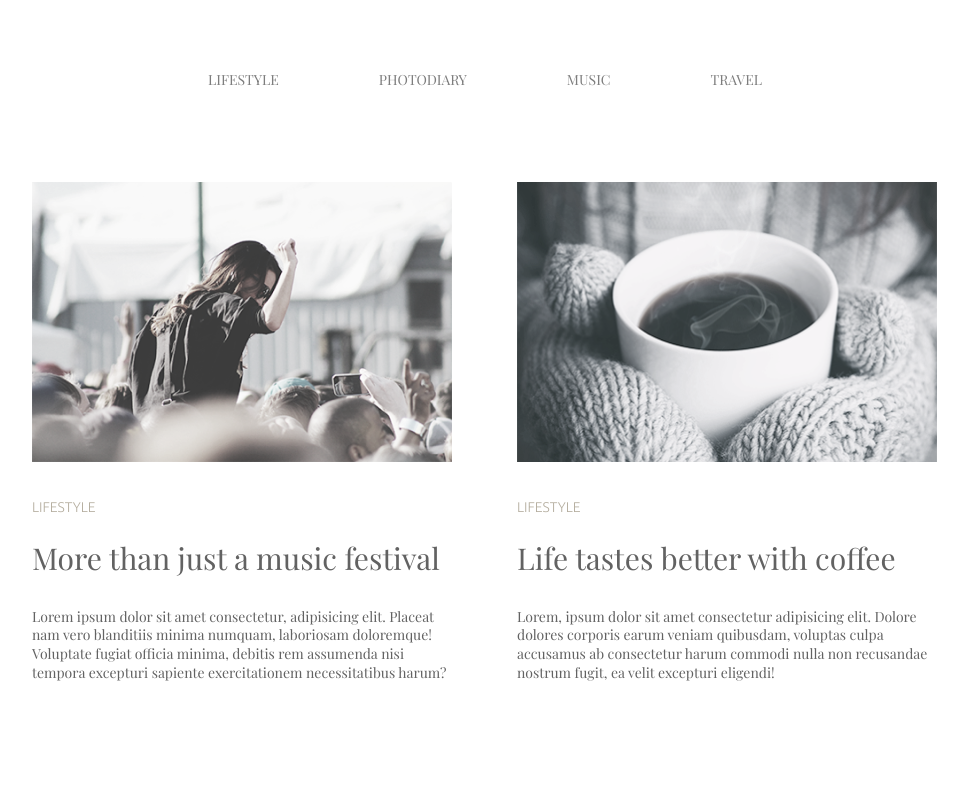
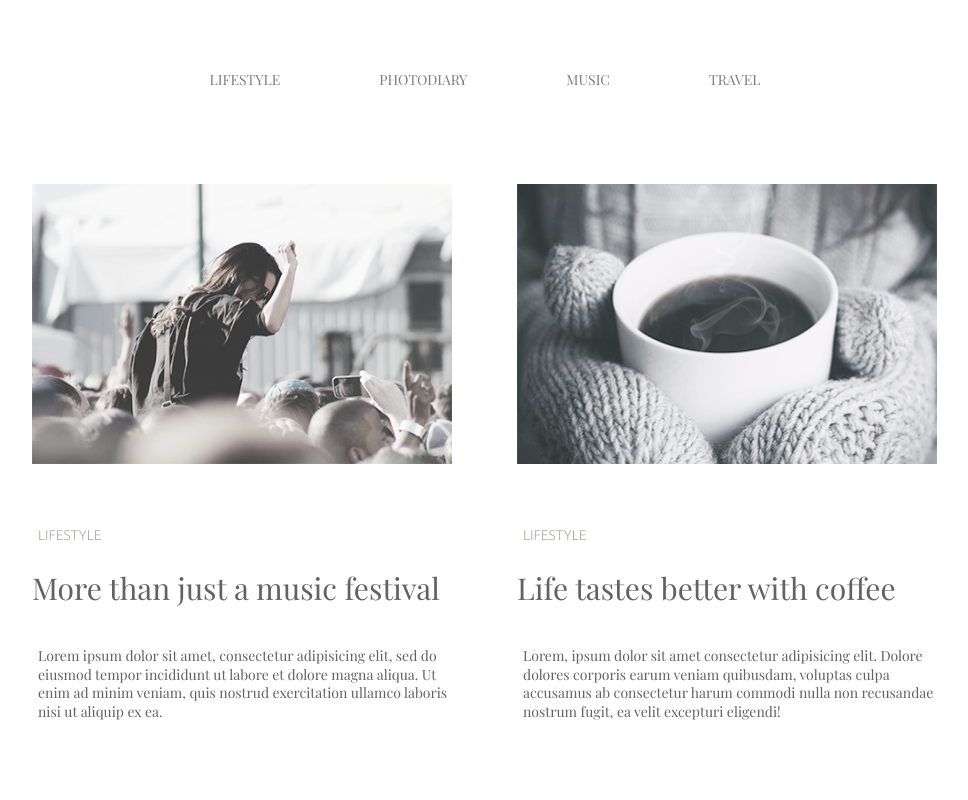
Before and after one commit to CodingNORVINS/PhotoBlog_CSS, a plain HTML site: page index.html in a window 1280 px wide. Shown: the top 800 px of the page, without its empty margins (155-1123 px from the left). Drawn offline with nearby package versions, Linux system fonts and the light colour scheme; a web font is replaced by a local one.

Commit message:
idk commit

```diff
--- a/css/reset.css
+++ b/css/reset.css
@@ -1,3 +1,8 @@
+/* http://meyerweb.com/eric/tools/css/reset/
+   v2.0 | 20110126
+   License: none (public domain)
+*/
+
 html,
 body,
 div,
@@ -97,7 +102,6 @@ footer,
 header,
 hgroup,
 menu,
-nav,
 section {
 	display: block;
 }
@@ -129,10 +133,9 @@ table {
 	border-spacing: 0;
 }
 
+button {
+	cursor: pointer;
+}
 a {
 	text-decoration: none;
 }
-
-ul {
-	list-style: none;
-}
--- a/css/style.css
+++ b/css/style.css
@@ -22,22 +22,27 @@ body {
 
 .header {
 	padding-top: 71px;
-	padding-bottom: 92px;
+	padding-bottom: 94px;
 }
-
 .header-list {
+	display: -webkit-box;
+	display: -ms-flexbox;
 	display: flex;
-	gap: 100px;
+	gap: 99px;
+	list-style-type: none;
+	text-transform: uppercase;
+	-webkit-box-pack: center;
+	-ms-flex-pack: center;
 	justify-content: center;
 }
-
 .header-link {
-	text-transform: uppercase;
-	color: var(--paragraph-color);
+	color: rgb(125, 125, 125);
+	font-weight: inherit;
+	font-weight: 400;
+	font-size: 14px;
 }
-
 .header-link:hover {
-	color: var(--link-color);
+	color: rgb(3, 169, 244);
 }
 
 .hero {
@@ -52,9 +57,13 @@ body {
 	column-gap: 65px;
 	padding-bottom: 90px;
 }
+.hero-image {
+	margin-bottom: 58px;
+}
 
 .hero-item {
 	max-width: 420px;
+	max-height: 542px;
 }
 
 .hero-subtitle {
@@ -62,8 +71,8 @@ body {
 	color: var(--article-text-color);
 	font-size: inherit;
 	text-transform: uppercase;
-	padding-top: 32px;
-	padding-bottom: 32px;
+	padding-left: 6px;
+	padding-bottom: 28px;
 	font-family: var(--secondary-font);
 	color: var(--subtitle-color);
 }
@@ -71,11 +80,14 @@ body {
 .hero-title {
 	font-size: 30px;
 	color: var(--article-text-color);
-	padding-bottom: 40px;
+	line-height: 100%;
+	letter-spacing: 0%;
 }
 
 .hero-description {
 	color: var(--article-text-color);
+	padding-left: 6px;
+	padding-top: 44px;
 }
 
 .hero-button {
--- a/index.html
+++ b/index.html
@@ -41,132 +41,19 @@
 			</div>
 		</header>
 		<main class="main">
-			<!-- <section class="hero">
-				<div class="container hero-container">
-					<ul class="hero-list">
-						<li class="hero-item">
-							<article class="hero-article">
-								<img
-									src="./images/concert.png"
-									alt="Man at the Concert"
-									class="hero-image"
-								/>
-								<p class="hero-subtitle">lifestyle</p>
-								<h3 class="hero-title">More than just a music festival</h3>
-								<p class="hero-description">
-									Lorem ipsum dolor sit amet, consectetur adipisicing elit, sed
-									do eiusmod tempor incididunt ut labore et dolore magna aliqua.
-									Ut enim ad minim veniam, quis nostrud exercitation ullamco
-									laboris nisi ut aliquip ex ea.
-								</p>
-							</article>
-						</li>
-						<li class="hero-item">
-							<article class="hero-article">
-								<img
-									src="images/coffee.png"
-									alt="Hot coffee at cozy bed"
-									class="hero-image"
-								/>
-								<p class="hero-subtitle">lifestyle</p>
-								<h3 class="hero-title">Life tastes better with coffee</h3>
-								<p class="hero-description">
-									Lorem ipsum dolor sit amet, consectetur adipisicing elit, sed
-									do eiusmod tempor incididunt ut labore et dolore magna aliqua.
-									Ut enim ad minim veniam, quis nostrud exercitation ullamco
-									laboris nisi ut aliquip ex ea.
-								</p>
-							</article>
-						</li>
-						<li class="hero-item">
-							<article class="hero-article">
-								<img
-									src="./images/bridge.png"
-									alt="2 Happy woman behind 6the
-								golden gate bridge"
-									class="hero-image"
-								/>
-								<p class="hero-subtitle">photodiary</p>
-								<h3 class="hero-title">American dream</h3>
-								<p class="hero-description">
-									Lorem ipsum dolor sit amet, consectetur adipisicing elit, sed
-									do eiusmod tempor incididunt ut labore et dolore magna aliqua.
-									Ut enim ad minim veniam, quis nostrud exercitation ullamco
-									laboris nisi ut aliquip ex ea.
-								</p>
-							</article>
-						</li>
-						<li class="hero-item">
-							<article class="hero-article">
-								<img
-									src="./images/boy.png"
-									alt="Boy standing in the cold forest in clothes"
-									class="hero-image"
-								/>
-								<p class="hero-subtitle">photodiary</p>
-								<h3 class="hero-title">A day exploring the alps</h3>
-								<p class="hero-description">
-									Lorem ipsum dolor sit amet, consectetur adipisicing elit, sed
-									do eiusmod tempor incididunt ut labore et dolore magna aliqua.
-									Ut enim ad minim veniam, quis nostrud exercitation ullamco
-									laboris nisi ut aliquip ex ea.
-								</p>
-							</article>
-						</li>
-						<li class="hero-item">
-							<article class="hero-article">
-								<img
-									src="./images/women.png"
-									alt="Nice looking woman standing next to the lake"
-									class="hero-image"
-								/>
-								<p class="hero-subtitle">lifestyle</p>
-								<h3 class="hero-title">Top 10 songs for running</h3>
-								<p class="hero-description">
-									Lorem ipsum dolor sit amet, consectetur adipisicing elit, sed
-									do eiusmod tempor incididunt ut labore et dolore magna aliqua.
-									Ut enim ad minim veniam, quis nostrud exercitation ullamco
-									laboris nisi ut aliquip ex ea.
-								</p>
-							</article>
-						</li>
-						<li class="hero-item">
-							<article class="hero-article">
-								<img
-									src="./images/road.png"
-									alt="Scary and at the same nice looking foggy road in alps"
-									class="hero-image"
-								/>
-								<p class="hero-subtitle">lifestyle</p>
-								<h3 class="hero-title">Cold winter days</h3>
-								<p class="hero-description">
-									Lorem ipsum dolor sit amet, consectetur adipisicing elit, sed
-									do eiusmod tempor incididunt ut labore et dolore magna aliqua.
-									Ut enim ad minim veniam, quis nostrud exercitation ullamco
-									laboris nisi ut aliquip ex ea.
-								</p>
-							</article>
-						</li>
-					</ul>
-					<button type="button" class="hero-button">Load more</button>
-				</div>
-			</section> -->
 			<section class="hero">
 				<div class="container">
 					<ul class="hero-list">
 						<li class="hero-item">
 							<article class="hero-article">
 								<img class="hero-image" src="./images/concert.png" alt="#" />
-								<p class="hero-subtitle animate__animated animate__flip">
-									Lifestyle
-								</p>
+								<p class="hero-subtitle">Lifestyle</p>
 								<h2 class="hero-title">More than just a music festival</h2>
 								<p class="hero-description">
-									Lorem ipsum dolor sit amet consectetur, adipisicing elit.
-									Placeat nam vero blanditiis minima numquam, laboriosam
-									doloremque! Voluptate fugiat officia minima, debitis rem
-									assumenda nisi tempora excepturi sapiente exercitationem
-									necessitatibus harum?
+									Lorem ipsum dolor sit amet, consectetur adipisicing elit, sed
+									do eiusmod tempor incididunt ut labore et dolore magna aliqua.
+									Ut enim ad minim veniam, quis nostrud exercitation ullamco
+									laboris nisi ut aliquip ex ea.
 								</p>
 							</article>
 						</li>
```
